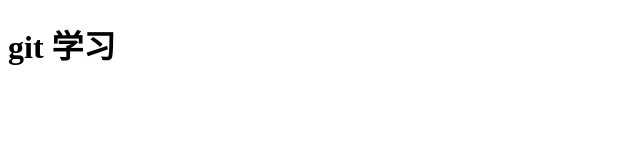
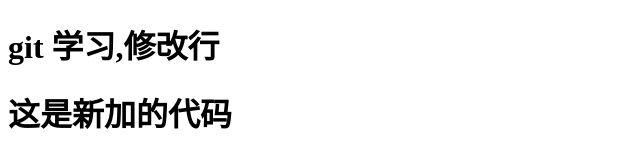
Before and after one commit to SHENJIDAO/gitdemo, a plain HTML site: page index.html in a window 1280 px wide. Shown: the whole page, without its empty margins (0-640 px from the left). Drawn offline with Linux system fonts and the light colour scheme.

Commit message:
再次提交

```diff
--- a/index.html
+++ b/index.html
@@ -5,6 +5,8 @@
 		<title></title>
 	</head>
 	<body>
-		<h1>git 学习</h1>
+		<h1>git 学习,修改行</h1>
+
+		<h1>这是新加的代码</h1>
 	</body>
 </html>
```
